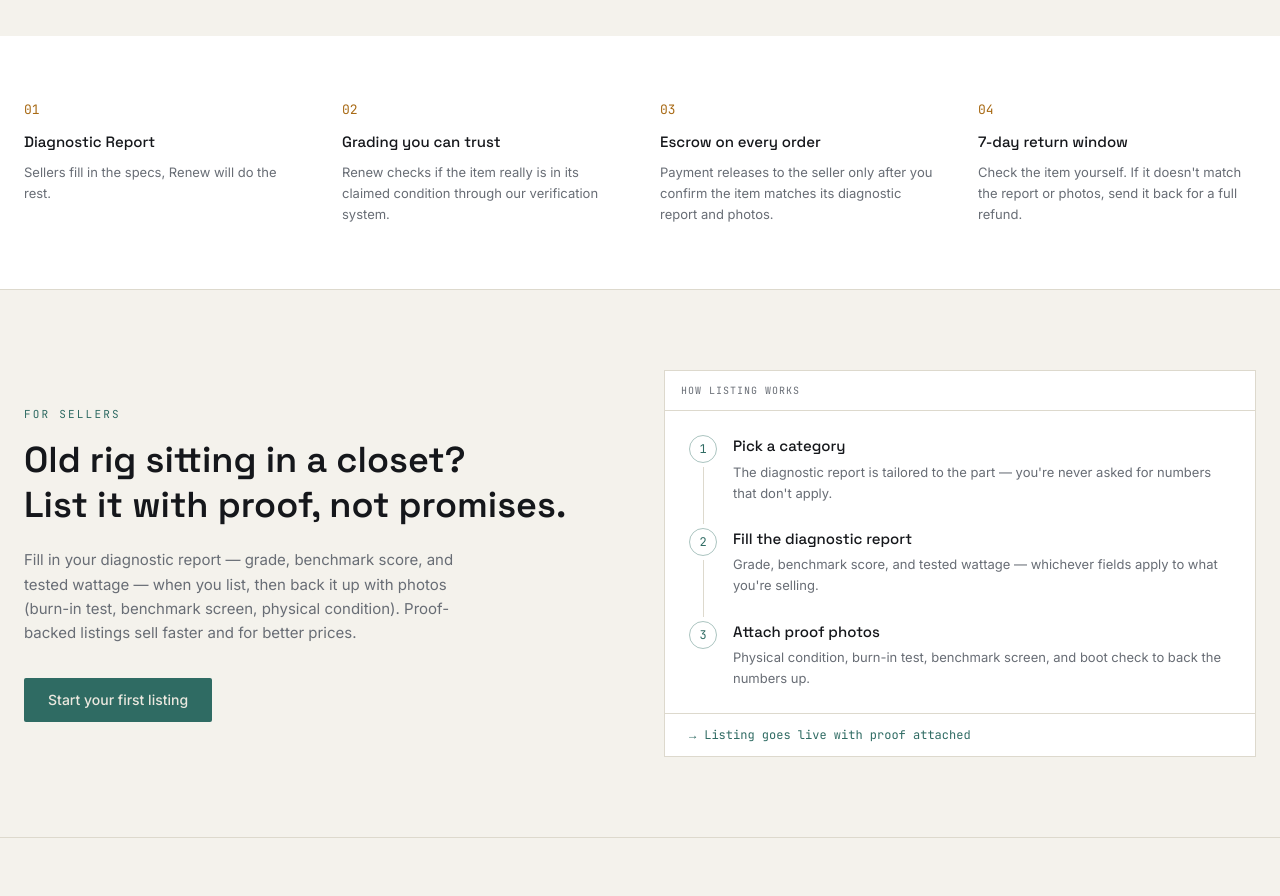
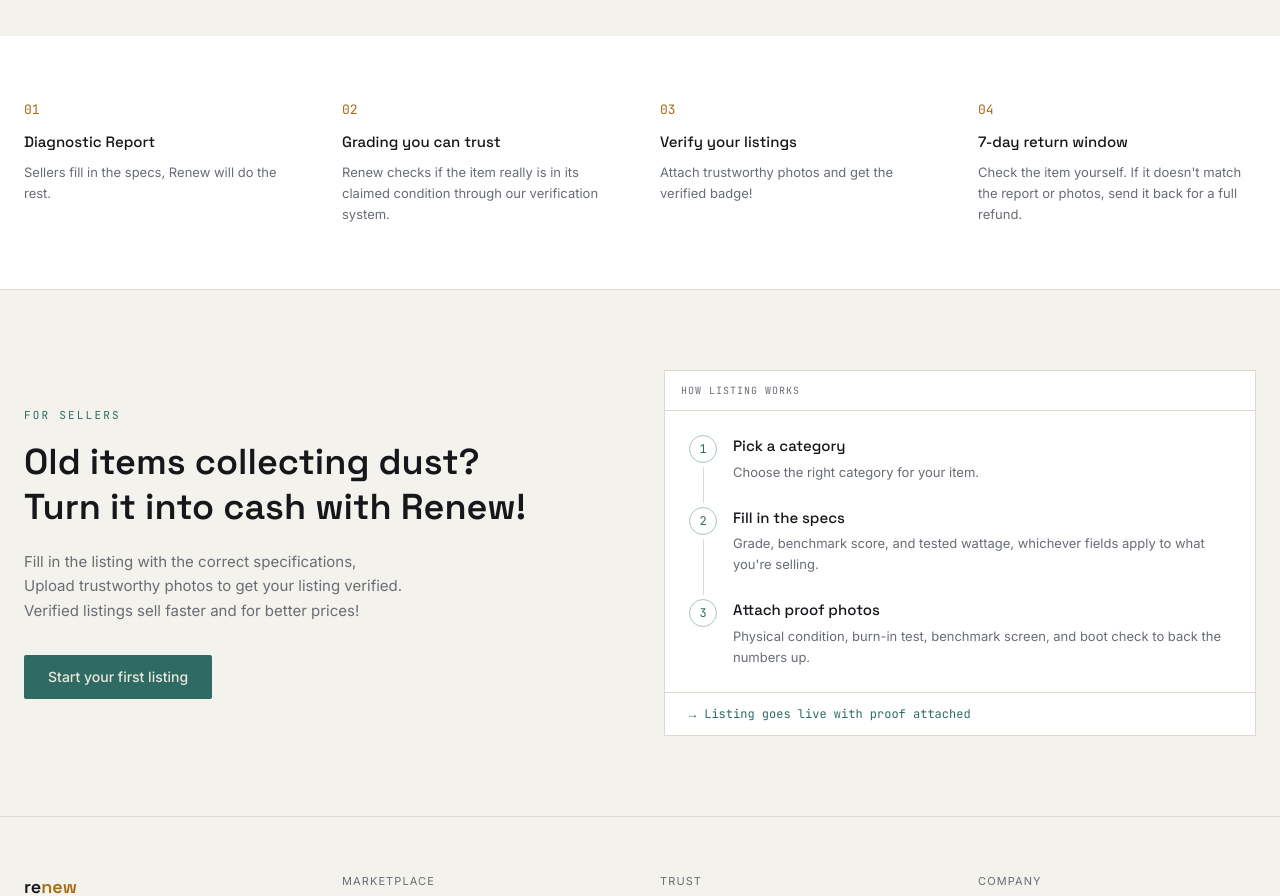
Before and after one commit to Adriann34/renew, a Next.js app: page / in a window 1280 px wide. Shown: the part 900-1796 px from the top of the page. Built offline with nearby package versions, Linux system fonts and the light colour scheme; no server answers; the database is empty.

Commit message:
edit trust bar

```diff
--- a/components/SellCta.tsx
+++ b/components/SellCta.tsx
@@ -4,12 +4,12 @@ const STEPS = [
   {
     n: 1,
     title: "Pick a category",
-    desc: "The diagnostic report is tailored to the part — you're never asked for numbers that don't apply.",
+    desc: "Choose the right category for your item.",
   },
   {
     n: 2,
-    title: "Fill the diagnostic report",
-    desc: "Grade, benchmark score, and tested wattage — whichever fields apply to what you're selling.",
+    title: "Fill in the specs",
+    desc: "Grade, benchmark score, and tested wattage, whichever fields apply to what you're selling.",
   },
   {
     n: 3,
@@ -27,15 +27,16 @@ export function SellCta() {
             For sellers
           </p>
           <h2 className="font-display font-semibold text-3xl md:text-4xl mb-5 leading-tight">
-            Old rig sitting in a closet?
+            Old items collecting dust?
             <br />
-            List it with proof, not promises.
+            Turn it into cash with Renew!
           </h2>
           <p className="text-ink-dim text-[15px] leading-relaxed max-w-md mb-8">
-            Fill in your diagnostic report — grade, benchmark score, and
-            tested wattage — when you list, then back it up with photos
-            (burn-in test, benchmark screen, physical condition).
-            Proof-backed listings sell faster and for better prices.
+            Fill in the listing with the correct specifications,
+            <br />
+            Upload trustworthy photos to get your listing verified.
+            <br />
+            Verified listings sell faster and for better prices!
           </p>
           <Link
             href="/sell"
--- a/components/TrustBar.tsx
+++ b/components/TrustBar.tsx
@@ -12,8 +12,8 @@ const items = [
   },
   {
     n: "03",
-    title: "Escrow on every order",
-    body: "Payment releases to the seller only after you confirm the item matches its diagnostic report and photos.",
+    title: "Verify your listings",
+    body: "Attach trustworthy photos and get the verified badge!",
   },
   {
     n: "04",
```
